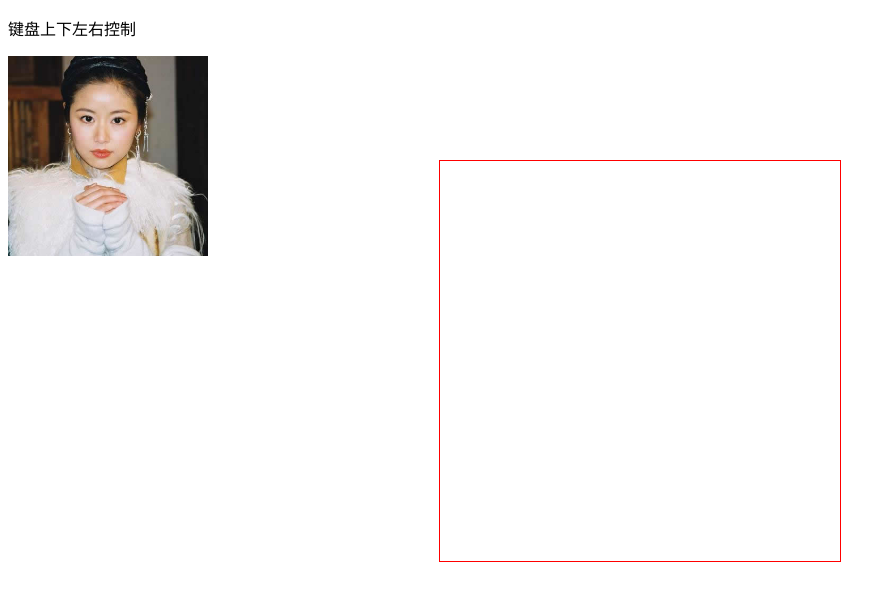
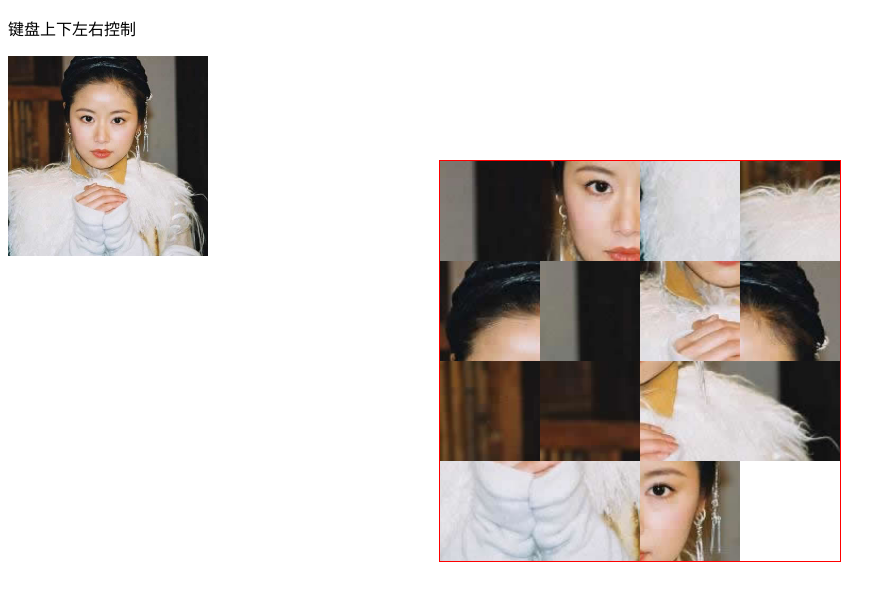
Before and after one commit to shyf2015/puzzle, a plain HTML site: page puzzle2.html in a window 1280 px wide. Shown: the whole page, without its empty margins (0-896 px from the left). Drawn offline with nearby package versions, Linux system fonts and the light colour scheme.

Commit message:
修改一下背景图片路径

```diff
--- a/puzzle2.css
+++ b/puzzle2.css
@@ -10,7 +10,7 @@
 	float: left;
 	width: 100px;
 	height: 100px;
-	background: url(picture/3318.jpg);
+	background: url(3318.jpg);
 	background-size: 400px 400px;
 }
 #box #pos-0-0{ background-position: 0 0;}
```
